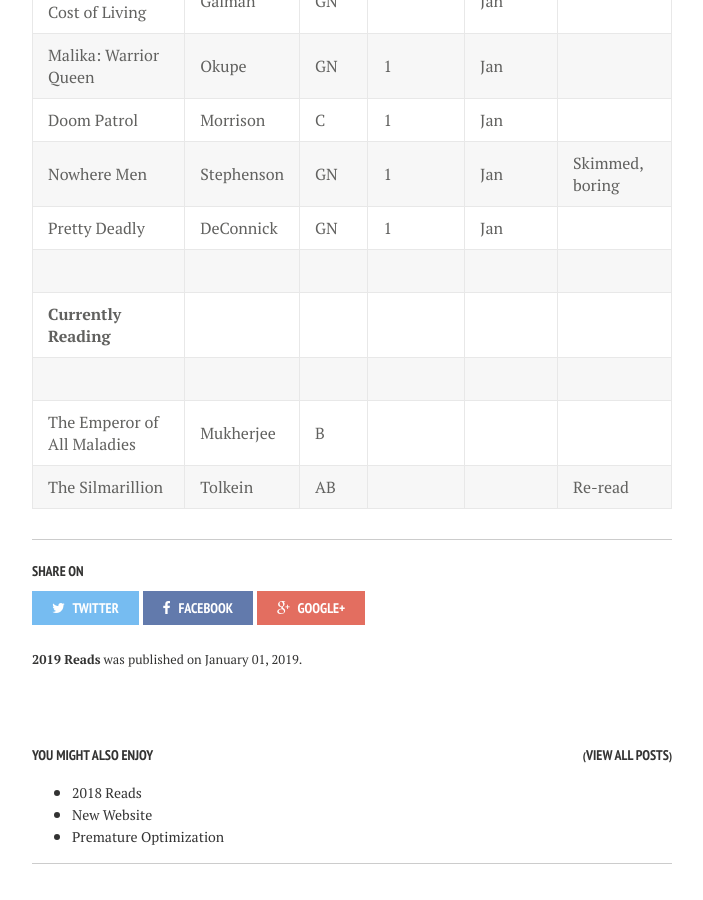
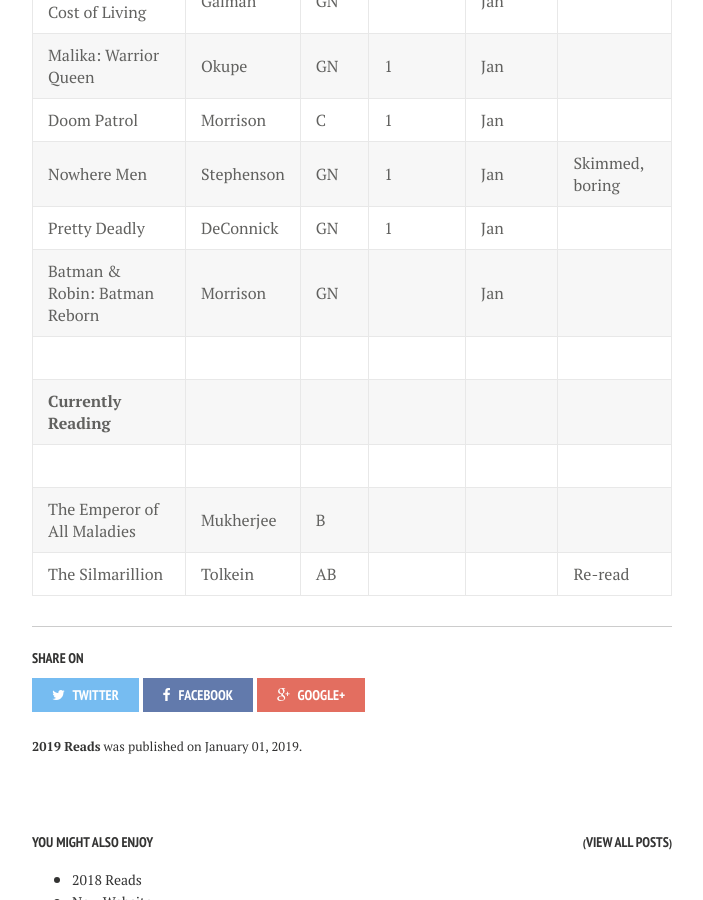
Before and after one commit to calebwherry/calebwherry.github.io, a Jekyll site: the page built from _posts/2019-01-01-2019-Reads.md, in a window 1280 px wide and 900 px high, scrolled down 932 px. Shown: the whole window, without its empty margins (288-991 px from the left). Built offline with Jekyll 4.4.1, drawn with Linux system fonts in a browser that asks for light colours; nearby versions of some CDN libraries; comment, search, counter and statistics services are not loaded.

Commit message:
Added new 2019 read.

```diff
--- a/_posts/2019-01-01-2019-Reads.md
+++ b/_posts/2019-01-01-2019-Reads.md
@@ -36,6 +36,7 @@
 | Doom Patrol                        | Morrison   | C     | 1       | Jan          |                     |
 | Nowhere Men                        | Stephenson | GN    | 1       | Jan          | Skimmed, boring     |
 | Pretty Deadly                      | DeConnick  | GN    | 1       | Jan          |                     |
+| Batman & Robin: Batman Reborn      | Morrison   | GN    |         | Jan          |                     |
 |                                    |            |       |         |              |                     |
 | <b>Currently Reading</b>           |            |       |         |              |                     |
 |                                    |            |       |         |              |                     |
```
